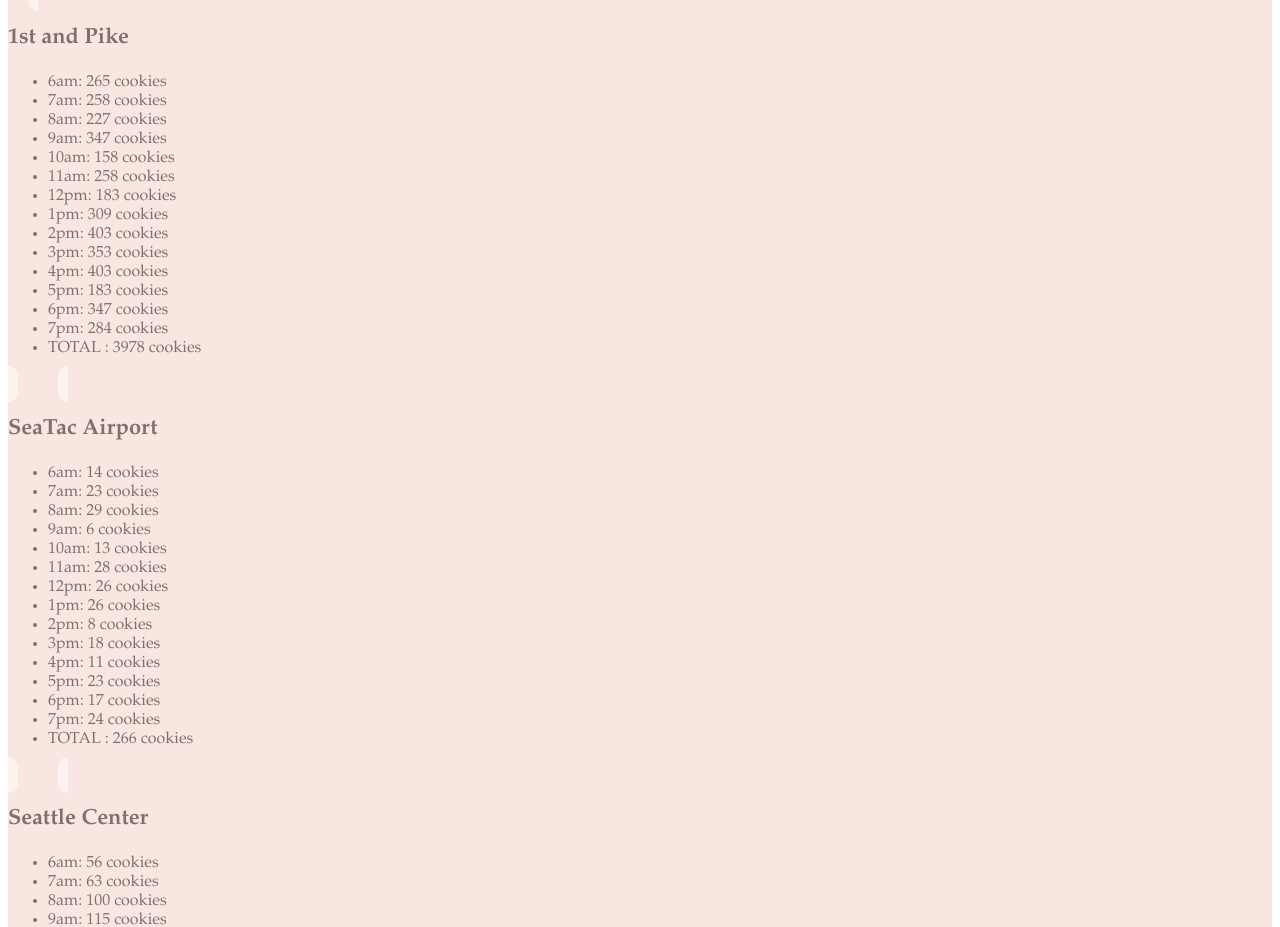
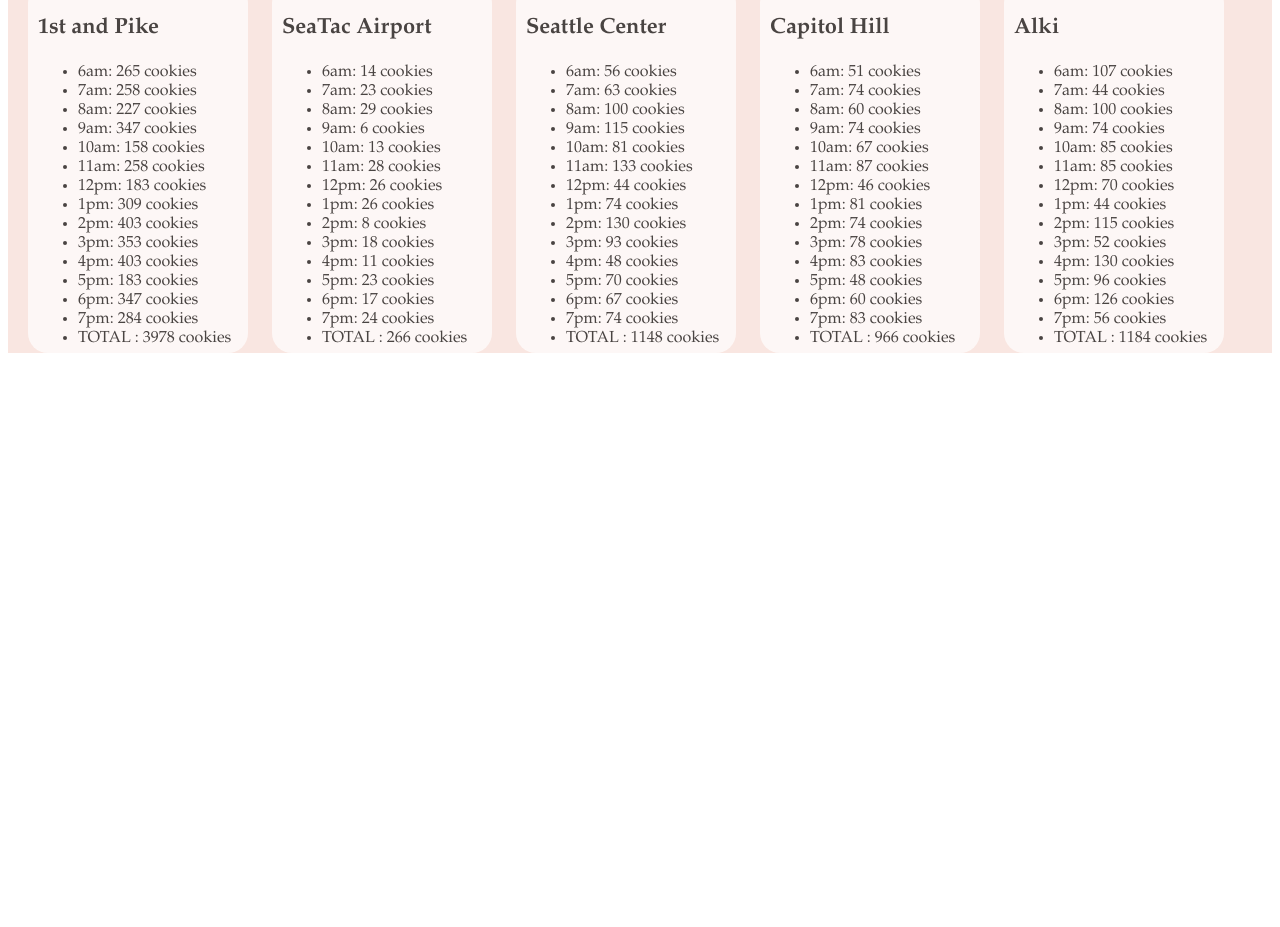
Before and after one commit to dknore/cookie_stand, a plain HTML site: page sales.html in a window 1280 px wide. Shown: the part 569-1496 px from the top of the page. After the commit the page ends 930 px from the top, so only its background shows below. Drawn offline with Linux system fonts and the light colour scheme.

Commit message:
minor sales.css changes

```diff
--- a/sales.css
+++ b/sales.css
@@ -25,15 +25,15 @@ p#salmon {
 .stores {
   font-family: Garamond;
   background-color: white;
+  display: inline-block;
   border-radius: 20px;
-  opacity: .5;
+  opacity: .7;
   color: black;
   text-align: left;
-  height: 400px;
-  width: 100px;
+  height: 350px;
+  width: 200px;
   padding: 10px;
-  margin: 20px;
-  display: inline;
+  margin-left: 20px;
 }
 
 #body {
```
